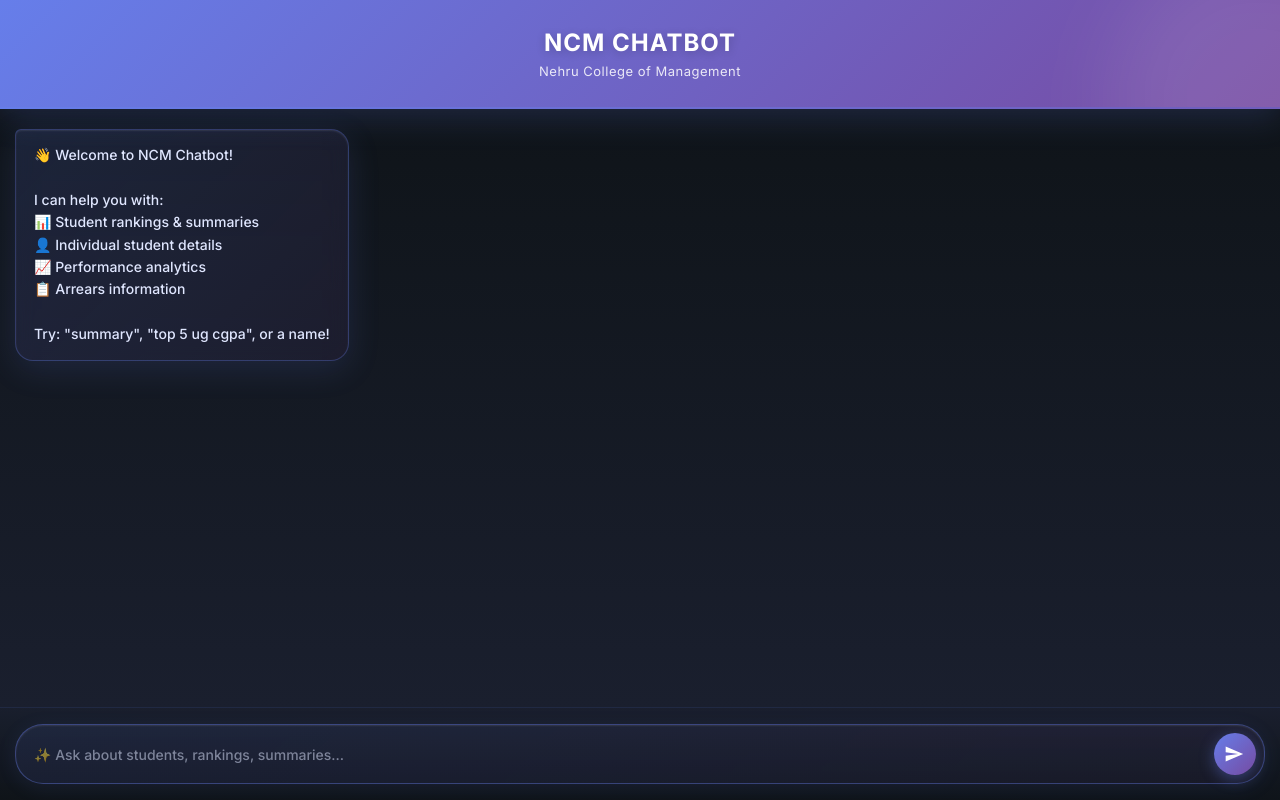
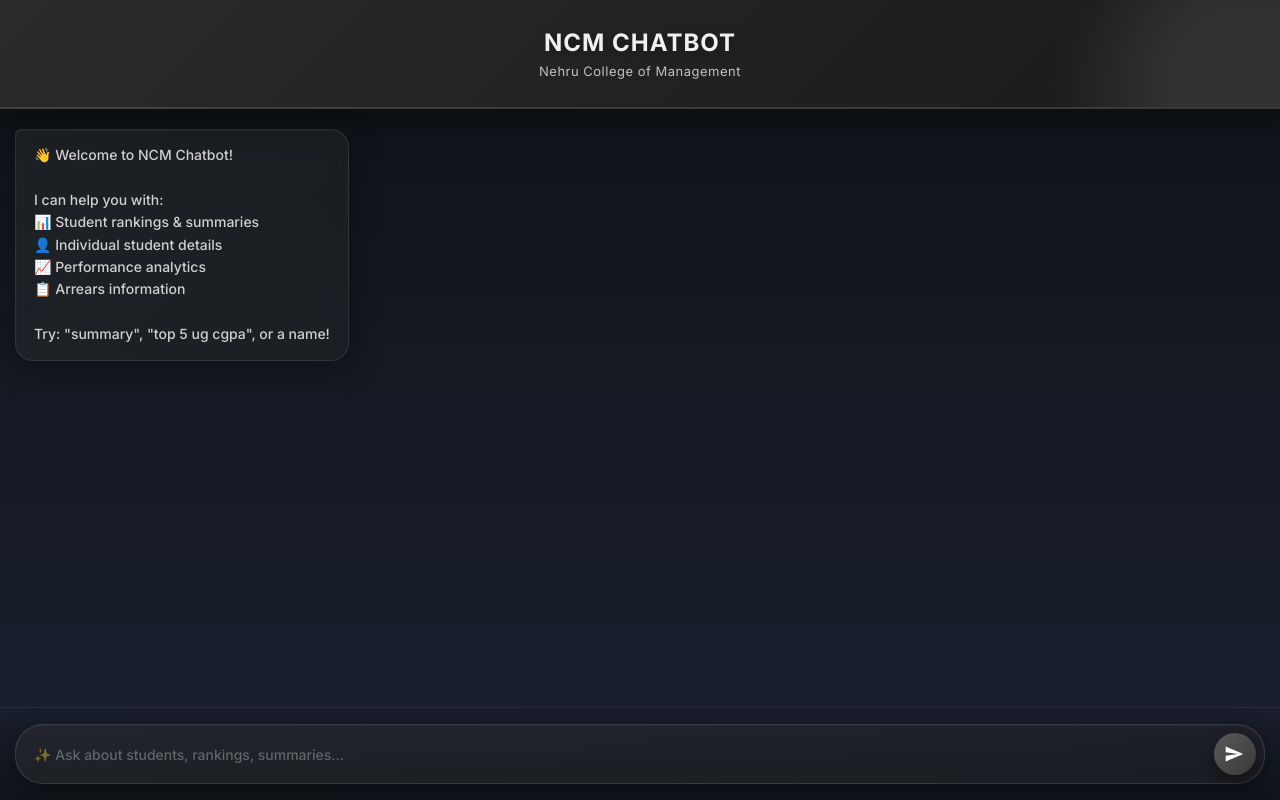
Before and after one commit to Akhi321/chatbot, a Flask app: page / in a window 1280 px wide. Run offline with Flask 3, Linux system fonts and the light colour scheme.

Commit message:
Update graph design: Professional black/gray theme with animations, larger charts, and legends

```diff
--- a/static/script.js
+++ b/static/script.js
@@ -17,33 +17,40 @@ document.addEventListener("DOMContentLoaded", () => {
         if (charts && charts.length > 0) {
             charts.forEach((chartData, index) => {
                 const canvasContainer = document.createElement("div");
-                canvasContainer.style.marginTop = "15px";
-                canvasContainer.style.background = "linear-gradient(135deg, rgba(102, 126, 234, 0.1) 0%, rgba(118, 75, 162, 0.08) 100%)";
-                canvasContainer.style.padding = "16px";
-                canvasContainer.style.borderRadius = "12px";
+                canvasContainer.style.marginTop = "20px";
+                canvasContainer.style.background = "linear-gradient(135deg, rgba(30, 30, 30, 0.8) 0%, rgba(40, 40, 40, 0.8) 100%)";
+                canvasContainer.style.padding = "20px";
+                canvasContainer.style.borderRadius = "14px";
                 canvasContainer.style.width = "100%";
-                canvasContainer.style.maxWidth = "450px";
-                canvasContainer.style.border = "1px solid rgba(102, 126, 234, 0.3)";
+                canvasContainer.style.maxWidth = "100%";
+                canvasContainer.style.border = "1px solid rgba(80, 80, 80, 0.5)";
                 canvasContainer.style.backdropFilter = "blur(10px)";
+                canvasContainer.style.animation = `slideInUp 0.5s ease-out ${index * 0.1}s forwards`;
+                canvasContainer.style.opacity = "0";
 
                 const titleDiv = document.createElement("div");
-                titleDiv.style.fontSize = "12px";
-                titleDiv.style.fontWeight = "600";
-                titleDiv.style.color = "#a0aec0";
-                titleDiv.style.marginBottom = "12px";
+                titleDiv.style.fontSize = "13px";
+                titleDiv.style.fontWeight = "700";
+                titleDiv.style.color = "#e8e8e8";
+                titleDiv.style.marginBottom = "16px";
                 titleDiv.style.textTransform = "uppercase";
-                titleDiv.style.letterSpacing = "0.5px";
+                titleDiv.style.letterSpacing = "1px";
+                titleDiv.style.borderBottom = "2px solid rgba(100, 100, 100, 0.6)";
+                titleDiv.style.paddingBottom = "8px";
                 titleDiv.innerText = chartData.title;
                 canvasContainer.appendChild(titleDiv);
 
                 const canvas = document.createElement("canvas");
-                canvas.style.maxHeight = "300px";
+                canvas.style.maxHeight = "450px";
+                canvas.style.minHeight = "350px";
                 canvasContainer.appendChild(canvas);
                 bubbleDiv.appendChild(canvasContainer);
 
-                const gradientColor = index % 2 === 0
-                    ? { bg: 'rgba(102, 126, 234, 0.7)', border: 'rgb(102, 126, 234)' }
-                    : { bg: 'rgba(118, 75, 162, 0.7)', border: 'rgb(118, 75, 162)' };
+                const gradientColor = index % 3 === 0
+                    ? { bg: 'rgba(100, 100, 100, 0.8)', border: 'rgb(150, 150, 150)' }
+                    : index % 3 === 1
+                    ? { bg: 'rgba(80, 80, 80, 0.8)', border: 'rgb(130, 130, 130)' }
+                    : { bg: 'rgba(110, 110, 110, 0.8)', border: 'rgb(160, 160, 160)' };
 
                 new Chart(canvas, {
                     type: 'bar',
@@ -54,8 +61,8 @@ document.addEventListener("DOMContentLoaded", () => {
                             data: chartData.data,
                             backgroundColor: gradientColor.bg,
                             borderColor: gradientColor.border,
-                            borderWidth: 2,
-                            borderRadius: 6,
+                            borderWidth: 2.5,
+                            borderRadius: 8,
                             hoverBackgroundColor: gradientColor.border,
                             hoverBorderWidth: 3,
                         }]
@@ -63,22 +70,34 @@ document.addEventListener("DOMContentLoaded", () => {
                     options: {
                         indexAxis: chartData.labels.length > 5 ? 'y' : 'x',
                         responsive: true,
-                        maintainAspectRatio: true,
+                        maintainAspectRatio: false,
+                        animation: {
+                            duration: 1000,
+                            easing: 'easeInOutQuart'
+                        },
                         plugins: {
                             legend: {
-                                display: false
+                                display: true,
+                                position: 'top',
+                                labels: {
+                                    color: '#c0c0c0',
+                                    font: { size: 12, weight: '600' },
+                                    padding: 15,
+                                    usePointStyle: true,
+                                    pointStyle: 'circle'
+                                }
                             },
                             tooltip: {
-                                backgroundColor: 'rgba(0, 0, 0, 0.8)',
-                                padding: 12,
+                                backgroundColor: 'rgba(20, 20, 20, 0.95)',
+                                padding: 14,
                                 cornerRadius: 8,
                                 titleFont: { size: 13, weight: 'bold' },
                                 bodyFont: { size: 12 },
                                 borderColor: gradientColor.border,
-                                borderWidth: 1,
+                                borderWidth: 2,
                                 callbacks: {
                                     label: function(context) {
-                                        return ' ' + context.parsed.y.toFixed(2);
+                                        return context.dataset.label + ': ' + context.parsed.y.toFixed(2);
                                     }
                                 }
                             }
@@ -87,11 +106,12 @@ document.addEventListener("DOMContentLoaded", () => {
                             y: {
                                 beginAtZero: true,
                                 grid: {
-                                    color: 'rgba(102, 126, 234, 0.1)',
-                                    drawBorder: false
+                                    color: 'rgba(80, 80, 80, 0.3)',
+                                    drawBorder: false,
+                                    lineWidth: 1
                                 },
                                 ticks: {
-                                    color: 'rgba(224, 231, 255, 0.6)',
+                                    color: 'rgba(180, 180, 180, 0.8)',
                                     font: { size: 11, weight: '500' }
                                 }
                             },
@@ -101,7 +121,7 @@ document.addEventListener("DOMContentLoaded", () => {
                                     drawBorder: false
                                 },
                                 ticks: {
-                                    color: 'rgba(224, 231, 255, 0.6)',
+                                    color: 'rgba(180, 180, 180, 0.8)',
                                     font: { size: 11, weight: '500' }
                                 }
                             }
--- a/static/style.css
+++ b/static/style.css
@@ -23,12 +23,12 @@ body {
 }
 
 .chat-header {
-    background: linear-gradient(135deg, #667eea 0%, #764ba2 100%);
+    background: linear-gradient(135deg, #2a2a2a 0%, #1a1a1a 100%);
     padding: 28px 20px;
     text-align: center;
-    border-bottom: 2px solid rgba(102, 126, 234, 0.3);
+    border-bottom: 2px solid rgba(100, 100, 100, 0.4);
     z-index: 10;
-    box-shadow: 0 8px 32px rgba(102, 126, 234, 0.2);
+    box-shadow: 0 8px 32px rgba(0, 0, 0, 0.4);
     position: relative;
     overflow: hidden;
 }
@@ -46,18 +46,18 @@ body {
 }
 
 .chat-header h1 {
-    color: #ffffff;
+    color: #f0f0f0;
     font-size: 24px;
     font-weight: 800;
     letter-spacing: 1px;
     margin-bottom: 6px;
     position: relative;
     z-index: 2;
-    text-shadow: 0 2px 10px rgba(0, 0, 0, 0.2);
+    text-shadow: 0 2px 10px rgba(0, 0, 0, 0.3);
 }
 
 .chat-header h2 {
-    color: rgba(255, 255, 255, 0.85);
+    color: rgba(220, 220, 220, 0.85);
     font-size: 13px;
     font-weight: 400;
     position: relative;
@@ -79,12 +79,12 @@ body {
     width: 8px;
 }
 .chat-area::-webkit-scrollbar-track {
-    background: rgba(102, 126, 234, 0.05);
+    background: rgba(50, 50, 50, 0.3);
 }
 .chat-area::-webkit-scrollbar-thumb {
-    background: linear-gradient(180deg, #667eea, #764ba2);
+    background: linear-gradient(180deg, #606060, #808080);
     border-radius: 10px;
-    box-shadow: 0 0 10px rgba(102, 126, 234, 0.3);
+    box-shadow: 0 0 10px rgba(100, 100, 100, 0.3);
 }
 
 .message {
@@ -113,18 +113,19 @@ body {
 }
 
 .message.bot .bubble {
-    background: linear-gradient(135deg, rgba(102, 126, 234, 0.15) 0%, rgba(118, 75, 162, 0.1) 100%);
-    border: 1px solid rgba(102, 126, 234, 0.3);
+    background: linear-gradient(135deg, rgba(50, 50, 50, 0.4) 0%, rgba(40, 40, 40, 0.4) 100%);
+    border: 1px solid rgba(100, 100, 100, 0.3);
     border-top-left-radius: 6px;
-    box-shadow: 0 8px 32px rgba(102, 126, 234, 0.15), inset 0 1px 2px rgba(255, 255, 255, 0.1);
-    color: #e0e7ff;
+    box-shadow: 0 8px 32px rgba(0, 0, 0, 0.3), inset 0 1px 2px rgba(255, 255, 255, 0.05);
+    color: #d0d0d0;
 }
 
 .message.user .bubble {
-    background: linear-gradient(135deg, #667eea 0%, #764ba2 100%);
+    background: linear-gradient(135deg, #3a3a3a 0%, #2a2a2a 100%);
     border-top-right-radius: 6px;
-    box-shadow: 0 8px 32px rgba(102, 126, 234, 0.3), inset 0 1px 2px rgba(255, 255, 255, 0.2);
+    box-shadow: 0 8px 32px rgba(0, 0, 0, 0.4), inset 0 1px 2px rgba(255, 255, 255, 0.1);
     color: #ffffff;
+    border: 1px solid rgba(100, 100, 100, 0.4);
 }
 
 .loading-dots {
@@ -135,10 +136,10 @@ body {
 .dot {
     width: 8px;
     height: 8px;
-    background: linear-gradient(135deg, #667eea, #764ba2);
+    background: linear-gradient(135deg, #707070, #909090);
     border-radius: 50%;
     animation: bounce 1.4s infinite ease-in-out both;
-    box-shadow: 0 2px 8px rgba(102, 126, 234, 0.4);
+    box-shadow: 0 2px 8px rgba(100, 100, 100, 0.3);
 }
 .dot:nth-child(1) { animation-delay: -0.32s; }
 .dot:nth-child(2) { animation-delay: -0.16s; }
@@ -153,28 +154,33 @@ body {
     to { opacity: 1; transform: translateY(0); }
 }
 
+@keyframes slideInUp {
+    from { opacity: 0; transform: translateY(20px); }
+    to { opacity: 1; transform: translateY(0); }
+}
+
 .chat-input-area {
     background: linear-gradient(180deg, rgba(26, 31, 46, 0.95) 0%, rgba(15, 20, 25, 0.98) 100%);
     padding: 16px 15px;
-    border-top: 1px solid rgba(102, 126, 234, 0.2);
+    border-top: 1px solid rgba(100, 100, 100, 0.3);
     backdrop-filter: blur(10px);
 }
 
 .input-form {
     display: flex;
     gap: 10px;
-    background: linear-gradient(135deg, rgba(102, 126, 234, 0.1) 0%, rgba(118, 75, 162, 0.08) 100%);
+    background: linear-gradient(135deg, rgba(50, 50, 50, 0.4) 0%, rgba(40, 40, 40, 0.4) 100%);
     border-radius: 28px;
     padding: 8px 8px 8px 18px;
-    border: 1.5px solid rgba(102, 126, 234, 0.4);
-    box-shadow: 0 4px 20px rgba(102, 126, 234, 0.1), inset 0 1px 2px rgba(255, 255, 255, 0.1);
+    border: 1.5px solid rgba(100, 100, 100, 0.4);
+    box-shadow: 0 4px 20px rgba(0, 0, 0, 0.3), inset 0 1px 2px rgba(255, 255, 255, 0.05);
     transition: all 0.3s ease;
 }
 
 .input-form:focus-within {
-    border-color: rgba(102, 126, 234, 0.8);
-    box-shadow: 0 8px 32px rgba(102, 126, 234, 0.25), inset 0 1px 2px rgba(255, 255, 255, 0.1);
-    background: linear-gradient(135deg, rgba(102, 126, 234, 0.15) 0%, rgba(118, 75, 162, 0.12) 100%);
+    border-color: rgba(130, 130, 130, 0.7);
+    box-shadow: 0 8px 32px rgba(100, 100, 100, 0.25), inset 0 1px 2px rgba(255, 255, 255, 0.1);
+    background: linear-gradient(135deg, rgba(60, 60, 60, 0.5) 0%, rgba(50, 50, 50, 0.5) 100%);
 }
 
 .input-form input {
@@ -182,18 +188,18 @@ body {
     background: transparent;
     border: none;
     outline: none;
-    color: #e0e7ff;
+    color: #e8e8e8;
     font-size: 14px;
     font-family: 'Inter', sans-serif;
     font-weight: 500;
 }
 
 .input-form input::placeholder {
-    color: rgba(224, 231, 255, 0.5);
+    color: rgba(200, 200, 200, 0.4);
 }
 
 .input-form button {
-    background: linear-gradient(135deg, #667eea 0%, #764ba2 100%);
+    background: linear-gradient(135deg, #5a5a5a 0%, #3a3a3a 100%);
     color: #ffffff;
     border: none;
     width: 42px;
@@ -204,14 +210,14 @@ body {
     align-items: center;
     cursor: pointer;
     transition: all 0.3s cubic-bezier(0.34, 1.56, 0.64, 1);
-    box-shadow: 0 4px 15px rgba(102, 126, 234, 0.4);
+    box-shadow: 0 4px 15px rgba(0, 0, 0, 0.4);
     flex-shrink: 0;
 }
 
 .input-form button:hover {
     transform: scale(1.08) translateY(-2px);
-    background: linear-gradient(135deg, #764ba2 0%, #667eea 100%);
-    box-shadow: 0 8px 25px rgba(102, 126, 234, 0.6);
+    background: linear-gradient(135deg, #6a6a6a 0%, #4a4a4a 100%);
+    box-shadow: 0 8px 25px rgba(0, 0, 0, 0.5);
 }
 
 .input-form button:active {
```
